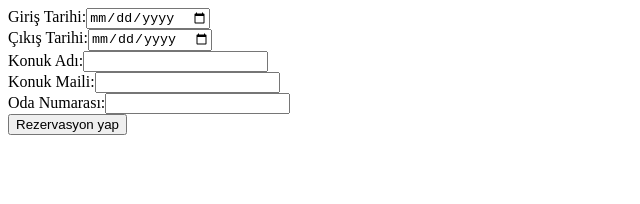
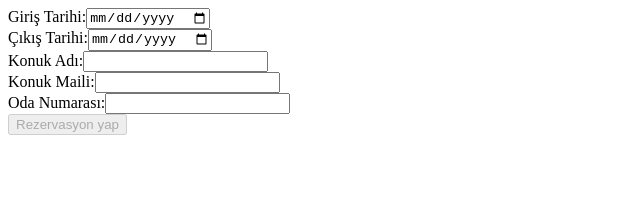
Before and after one commit to akinpinkman/hotel-app, an Angular app: page /new in a window 1280 px wide. Shown: the top 204 px of the page, without its empty margins (0-640 px from the left). Built offline with nearby package versions, Linux system fonts and the light colour scheme.

Commit message:
Enable form submission only when the reservation form is valid

```diff
--- a/src/app/reservation-form/reservation-form.component.html
+++ b/src/app/reservation-form/reservation-form.component.html
@@ -25,6 +25,6 @@
         <input type="number" formControlName="roomNumber">
     </div>
 
-    <button type="submit">Rezervasyon yap</button>
+    <button type="submit" [disabled]="reservationForm.invalid">Rezervasyon yap</button>
 
 </form>
```
